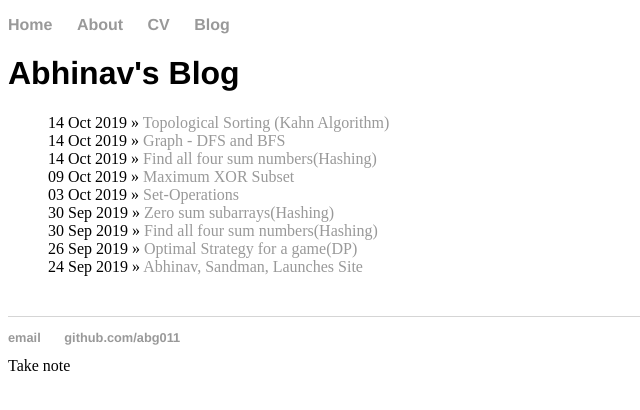
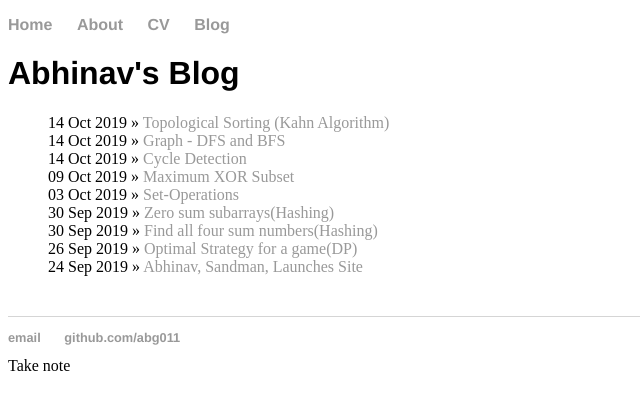
Before and after one commit to abhigupta543/abg011.github.io, a Jekyll site: the page built from blog/index.html, in a window 1280 px wide. Shown: the top 410 px of the page, without its empty margins (0-640 px from the left). Built offline with Jekyll 4.4.1, drawn with Linux system fonts in a browser that asks for light colours.

Commit message:
Update 2019-10-14-Cycle-Detection.md

```diff
--- a/_posts/2019-10-14-Cycle-Detection.md
+++ b/_posts/2019-10-14-Cycle-Detection.md
@@ -1,6 +1,6 @@
 ---
 layout: post
-title: "Find all four sum numbers(Hashing)"
+title: "Cycle Detection"
 date: 2019-10-14
 ---
 
```
